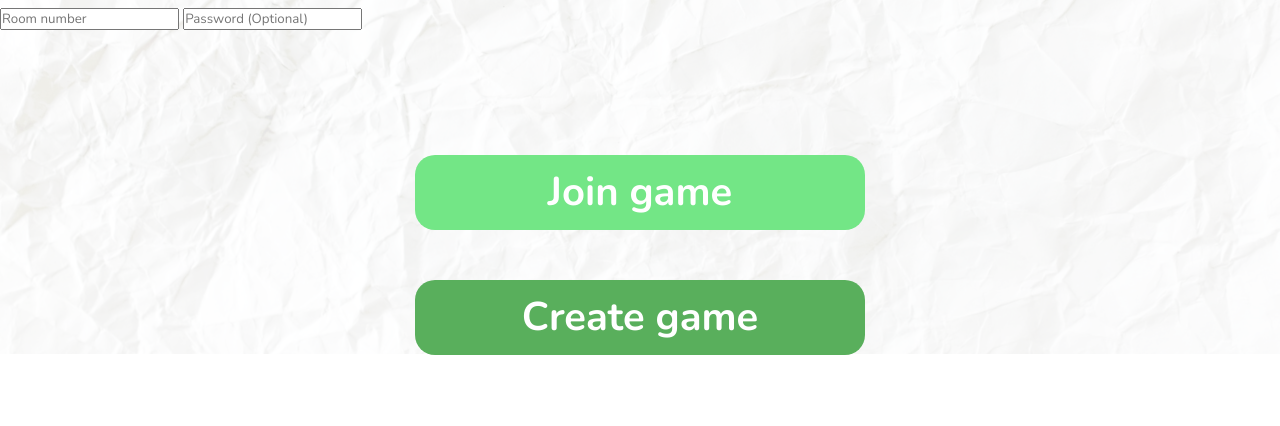
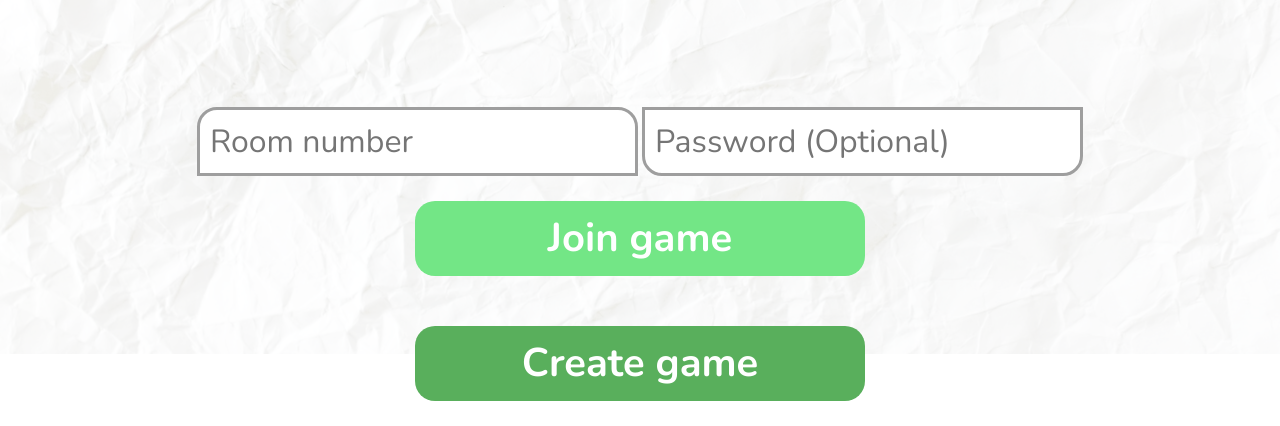
Before and after one commit to MiltonEBR/PakaPuParty, a plain HTML site: page index.html in a window 1280 px wide. Shown: the part 446-872 px from the top of the page. Before the commit the page ends 826 px from the top, so only its background shows below. Drawn offline with nearby package versions, Linux system fonts and the light colour scheme.

Commit message:
Form formatting

```diff
--- a/index.html
+++ b/index.html
@@ -15,14 +15,15 @@
             <h1 class="title" id="party">Party</h1>
         </div>
 
-        <form class="join-form hidden">
-            <input type="text" name="room" id="room" class="lobby-form" placeholder="Room number" required>
-
-            <input type="text" name="room" id="password" class="lobby-form" placeholder="Password (Optional)" required>
-
-        </form>
 
         <div id="button-holder">
+
+            <form class="join-form hidden">
+                <input type="text" name="room" id="room" class="lobby-input" placeholder="Room number" required>
+
+                <input type="text" name="room" id="password" class="lobby-input" placeholder="Password (Optional)" required>
+            </form>
+
             <button id="join" class="lobby-btn">Join game</button>
             <button id="create" class="lobby-btn">Create game</button>
         </div>
--- a/style.css
+++ b/style.css
@@ -81,3 +81,20 @@
 #create {
 	background-color: rgb(89, 175, 92);
 }
+
+.lobby-input {
+	padding: 10px;
+	color: rgb(158, 158, 158);
+	font-size: 2em;
+	border-color: rgb(158, 158, 158);
+	border-width: 3px;
+	border-style: solid;
+}
+
+#room {
+	border-radius: 20px 20px 0px 0px;
+}
+
+#password {
+	border-radius: 0px 0px 20px 20px;
+}
```
